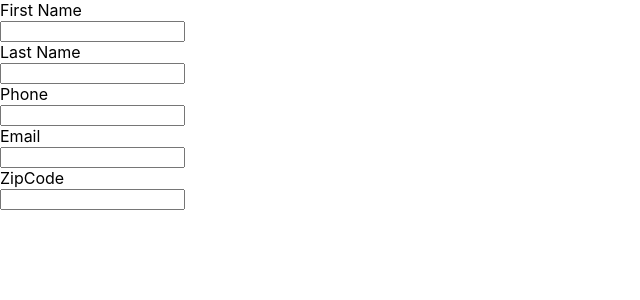
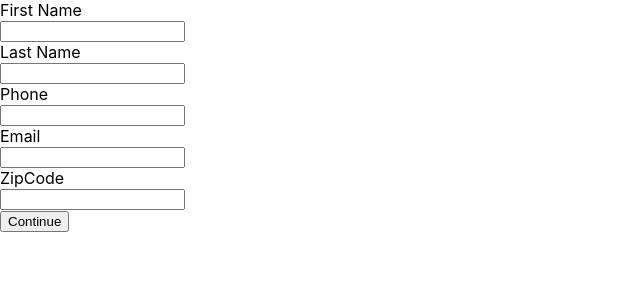
Before and after one commit to joeymariano/App4BarnesApplication, a React (Create React App) app: page / in a window 1280 px wide. Shown: the top 300 px of the page, without its empty margins (0-640 px from the left). Built offline with nearby package versions, Linux system fonts and the light colour scheme; the HTML template or start-up script is replaced by a standard one.

Commit message:
added continue button

```diff
--- a/src/App.js
+++ b/src/App.js
@@ -2,12 +2,14 @@ import React, { Component } from 'react';
 import logo from './logo.svg';
 import './App.css';
 import CustomerForm from './components/CustomerForm'
+import ContinueButton from './components/ContinueButton'
 
 class App extends Component {
   render() {
     return (
       <div className="App">
         <CustomerForm />
+        <ContinueButton />
       </div>
     );
   }
--- /dev/null
+++ b/src/components/ContinueButton.js
@@ -0,0 +1,10 @@
+import React from 'react'
+
+const ContinueButton = (props) => {
+
+    return(
+    	<button>Continue</button>
+    )
+}
+
+export default ContinueButton
```
